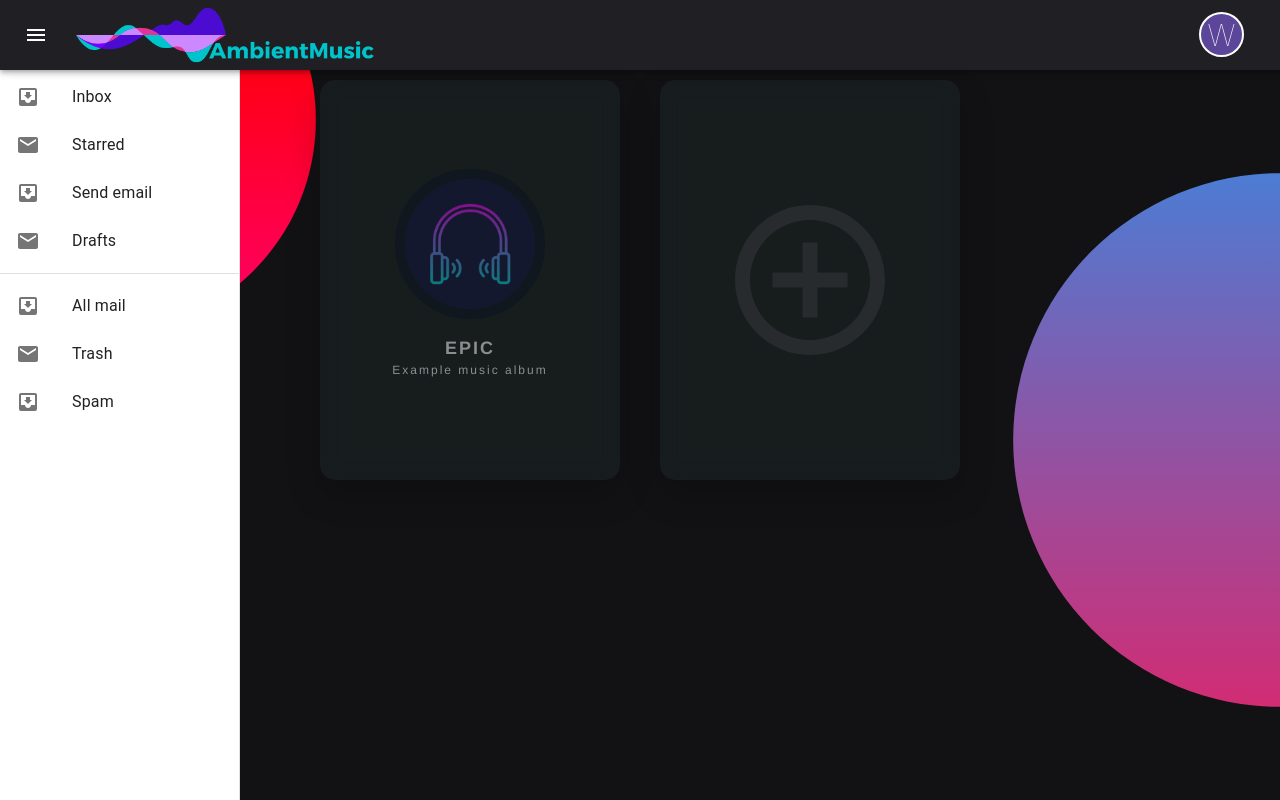
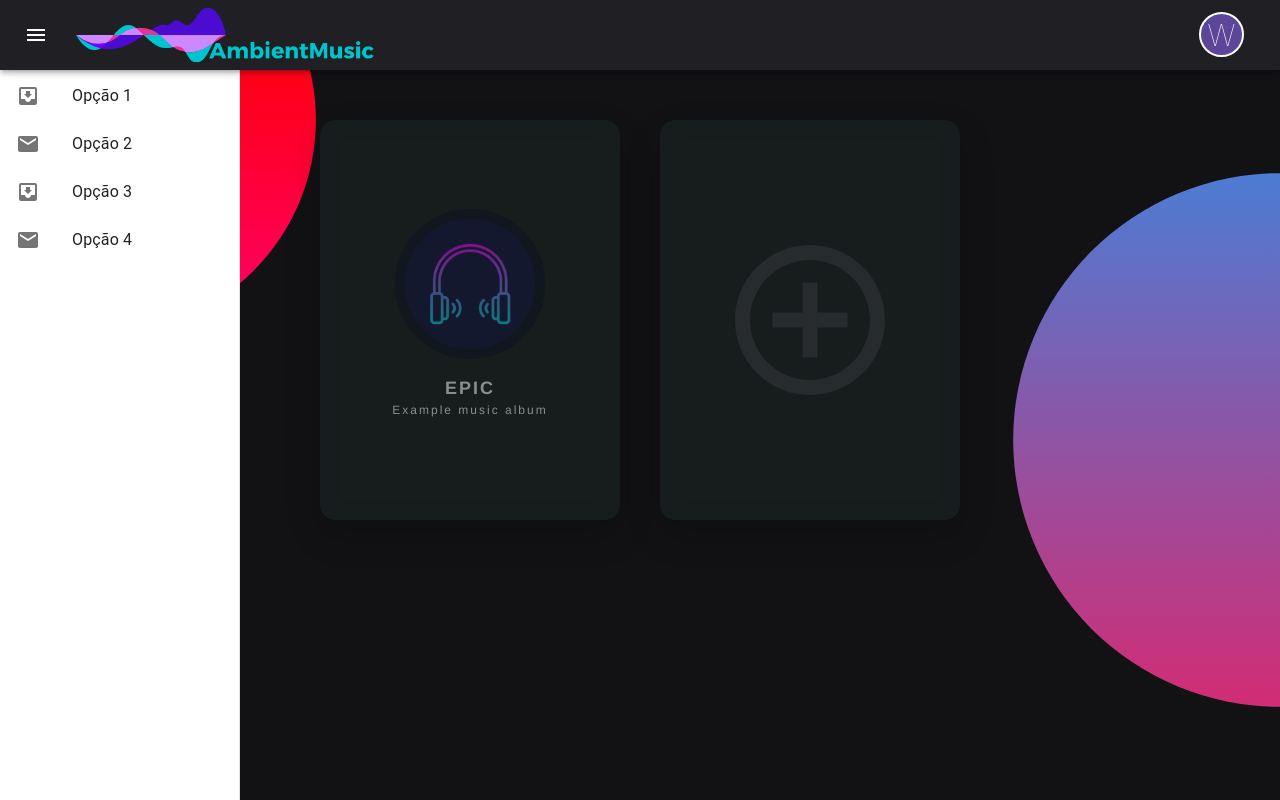
Before and after one commit to WilsonCaetanojr/ambient-music-web, a React (Create React App) app: page /homepage in a window 1280 px wide. Both pictures are taken after a click on the button "menu". Built offline with nearby package versions, Linux system fonts and the light colour scheme.

Commit message:
Pequenos ajustes na navbar, sidebar e home page

```diff
--- a/src/components/navbar/navbar.css
+++ b/src/components/navbar/navbar.css
@@ -11,6 +11,7 @@
     Ubuntu, Cantarell, "Open Sans", "Helvetica Neue", sans-serif;
   font-size: 30px;
   font-weight: 100;
+  cursor: pointer;
 }
 
 .app-bar {
@@ -28,6 +29,7 @@
   width: 45px !important;
   height: 45px !important;
   border: solid 2px white;
+  cursor: pointer;
 }
 
 .nav-menu-avartar {
--- a/src/components/sidebar/Sidebar.jsx
+++ b/src/components/sidebar/Sidebar.jsx
@@ -1,12 +1,7 @@
 import React, { useContext } from "react";
 import { makeStyles } from "@material-ui/core/styles";
 import Drawer from "@material-ui/core/Drawer";
-import CssBaseline from "@material-ui/core/CssBaseline";
-import AppBar from "@material-ui/core/AppBar";
-import Toolbar from "@material-ui/core/Toolbar";
 import List from "@material-ui/core/List";
-import Typography from "@material-ui/core/Typography";
-import Divider from "@material-ui/core/Divider";
 import ListItem from "@material-ui/core/ListItem";
 import ListItemIcon from "@material-ui/core/ListItemIcon";
 import ListItemText from "@material-ui/core/ListItemText";
@@ -56,20 +51,9 @@ export default function PermanentDrawerLeft() {
         anchor="left"
       >
         <div className={classes.toolbar} />
-        <Divider />
+
         <List>
-          {["Inbox", "Starred", "Send email", "Drafts"].map((text, index) => (
-            <ListItem button key={text}>
-              <ListItemIcon>
-                {index % 2 === 0 ? <InboxIcon /> : <MailIcon />}
-              </ListItemIcon>
-              <ListItemText primary={text} />
-            </ListItem>
-          ))}
-        </List>
-        <Divider />
-        <List>
-          {["All mail", "Trash", "Spam"].map((text, index) => (
+          {["Opção 1", "Opção 2", "Opção 3", "Opção 4"].map((text, index) => (
             <ListItem button key={text}>
               <ListItemIcon>
                 {index % 2 === 0 ? <InboxIcon /> : <MailIcon />}
--- a/src/pages/homePage/HomePage.jsx
+++ b/src/pages/homePage/HomePage.jsx
@@ -2,6 +2,7 @@ import { useState } from "react";
 import Navbar from "../../components/navbar/Navbar";
 import Sidebar from "../../components/sidebar/Sidebar";
 import CardMusic from "../../components/cardMusic/CardMusic";
+import "./homePage.css";
 
 const HomePage = () => {
   const [albums, setAlbums] = useState([
@@ -12,9 +13,9 @@ const HomePage = () => {
     <>
       <Navbar />
       <Sidebar />
-      <h1 style={{ marginTop: 60, marginLeft: 15 }}></h1>
-
-      <CardMusic albums={albums} />
+      <div className="container-home">
+        <CardMusic albums={albums} />
+      </div>
     </>
   );
 };
--- /dev/null
+++ b/src/pages/homePage/homePage.css
@@ -0,0 +1,3 @@
+.container-home {
+  margin-top: 100px;
+}
```
